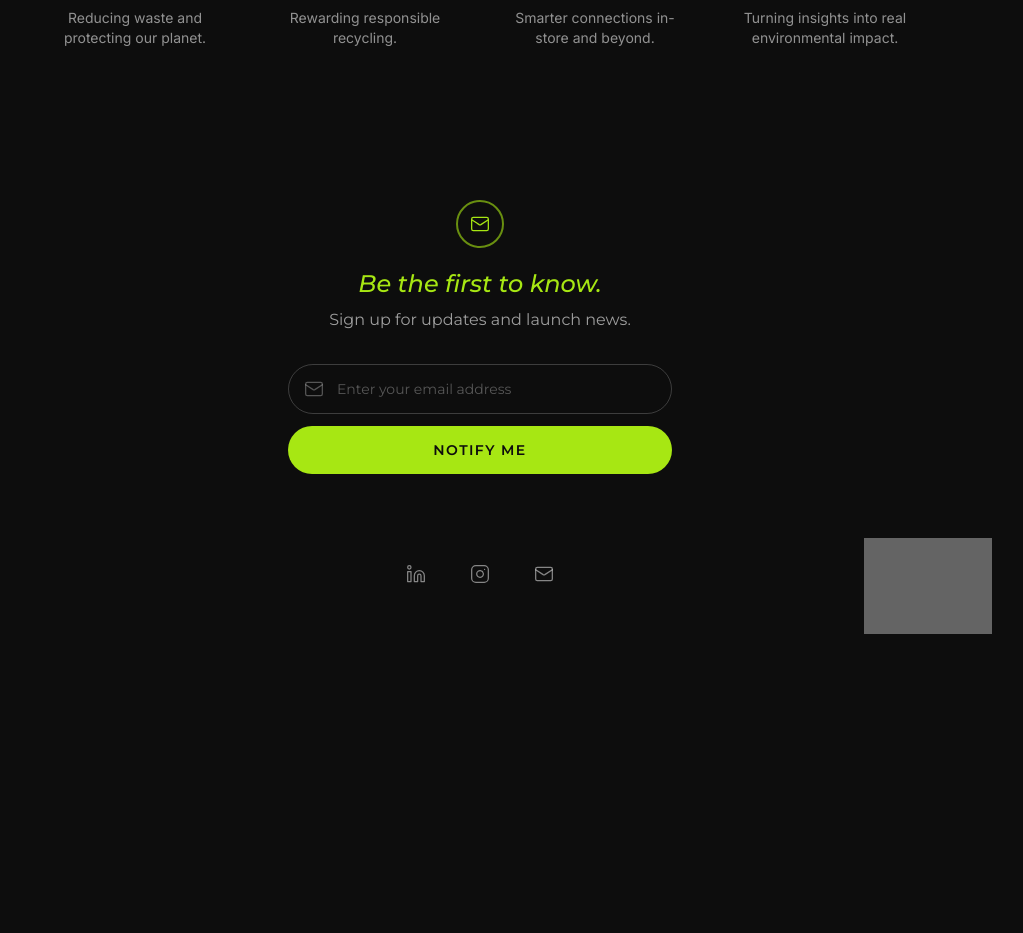
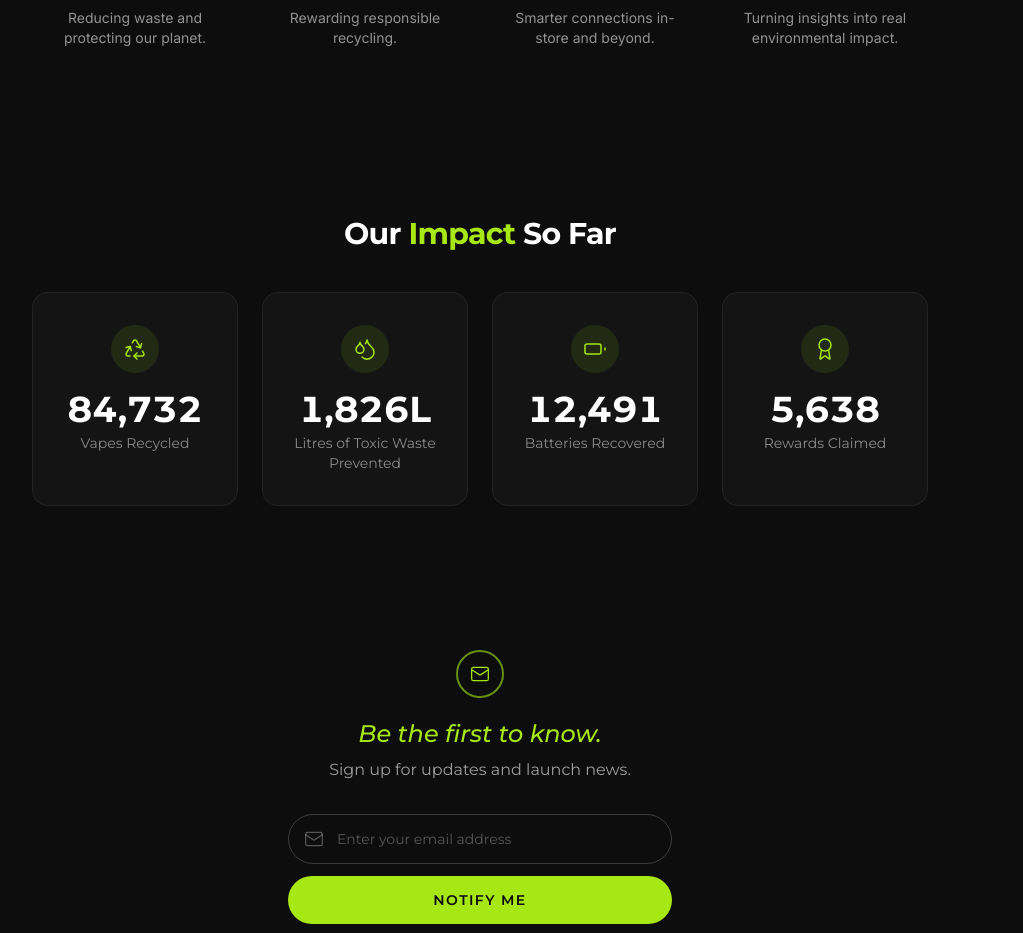
Before and after one commit to keiacode/envirovape_base44, a React (Vite) app: page / in a window 1280 px wide. Shown: the part 1240-2173 px from the top of the page, without its empty margins (160-1183 px from the left). Before the commit the page ends 1890 px from the top, so only its background shows below. Built offline with nearby package versions, Linux system fonts and the light colour scheme; no server answers; grey boxes are pictures that could not be loaded.

Commit message:
File changes

```diff
--- /dev/null
+++ b/src/components/landing/ImpactCounter.jsx
@@ -0,0 +1,100 @@
+import React, { useState, useEffect, useRef } from "react";
+import { Recycle, Droplets, Battery, Award } from "lucide-react";
+
+const metrics = [
+  {
+    icon: Recycle,
+    value: 84732,
+    label: "Vapes Recycled",
+    suffix: "",
+  },
+  {
+    icon: Droplets,
+    value: 1826,
+    label: "Litres of Toxic Waste Prevented",
+    suffix: "L",
+  },
+  {
+    icon: Battery,
+    value: 12491,
+    label: "Batteries Recovered",
+    suffix: "",
+  },
+  {
+    icon: Award,
+    value: 5638,
+    label: "Rewards Claimed",
+    suffix: "",
+  },
+];
+
+function AnimatedNumber({ target, suffix = "" }) {
+  const [current, setCurrent] = useState(0);
+  const [visible, setVisible] = useState(false);
+  const ref = useRef(null);
+
+  useEffect(() => {
+    const obs = new IntersectionObserver(
+      ([entry]) => {
+        if (entry.isIntersecting) setVisible(true);
+      },
+      { threshold: 0.3 }
+    );
+    if (ref.current) obs.observe(ref.current);
+    return () => obs.disconnect();
+  }, []);
+
+  useEffect(() => {
+    if (!visible) return;
+    const duration = 2000;
+    const start = performance.now();
+    let raf;
+    const animate = (now) => {
+      const elapsed = now - start;
+      const progress = Math.min(elapsed / duration, 1);
+      const eased = 1 - Math.pow(1 - progress, 3);
+      setCurrent(Math.floor(eased * target));
+      if (progress < 1) raf = requestAnimationFrame(animate);
+    };
+    raf = requestAnimationFrame(animate);
+    return () => cancelAnimationFrame(raf);
+  }, [visible, target]);
+
+  return (
+    <span ref={ref} className="tabular-nums">
+      {current.toLocaleString()}
+      {suffix}
+    </span>
+  );
+}
+
+export default function ImpactCounter() {
+  return (
+    <section className="w-full px-4 py-12 md:py-20">
+      <h2 className="font-display font-bold text-2xl md:text-3xl text-white text-center mb-10 tracking-tight">
+        Our{" "}
+        <span className="text-primary">Impact</span>{" "}
+        So Far
+      </h2>
+
+      <div className="grid grid-cols-2 lg:grid-cols-4 gap-6 max-w-4xl mx-auto">
+        {metrics.map((m, i) => (
+          <article
+            key={i}
+            className="flex flex-col items-center text-center bg-white/[0.03] border border-white/[0.06] rounded-2xl px-4 py-8"
+          >
+            <div className="w-12 h-12 rounded-full bg-primary/10 flex items-center justify-center mb-4">
+              <m.icon className="w-6 h-6 text-primary" strokeWidth={1.5} />
+            </div>
+            <div className="font-display font-bold text-3xl md:text-4xl text-white mb-1">
+              <AnimatedNumber target={m.value} suffix={m.suffix} />
+            </div>
+            <p className="text-white/50 text-xs md:text-sm leading-snug">
+              {m.label}
+            </p>
+          </article>
+        ))}
+      </div>
+    </section>
+  );
+}
--- a/src/pages/Home.jsx
+++ b/src/pages/Home.jsx
@@ -2,6 +2,7 @@ import React from "react";
 import HeroSection from "../components/landing/HeroSection";
 import PillarsSection from "../components/landing/PillarsSection";
 import NotifySection from "../components/landing/NotifySection";
+import ImpactCounter from "../components/landing/ImpactCounter";
 import FooterSection from "../components/landing/FooterSection";
 
 export default function Home() {
@@ -32,6 +33,7 @@ export default function Home() {
       <main className="relative z-10 flex flex-col items-center w-full max-w-screen-lg mx-auto">
         <HeroSection />
         <PillarsSection />
+        <ImpactCounter />
         <NotifySection />
         <FooterSection />
       </main>
```
